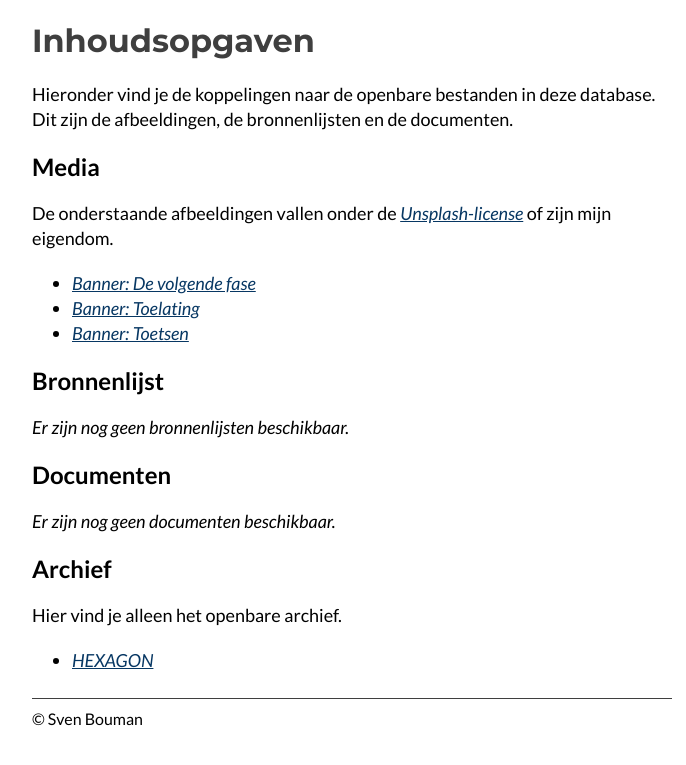
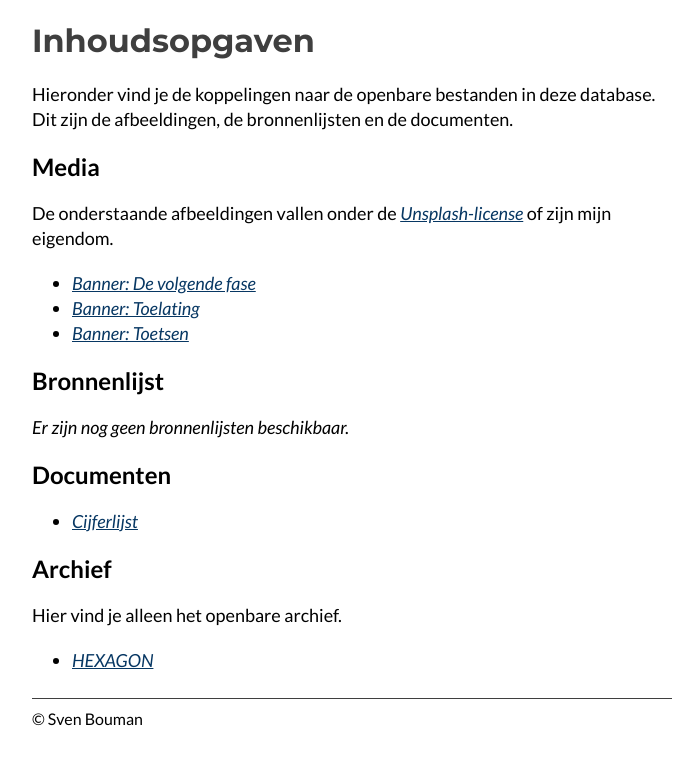
Before and after one commit to kevin-51/bronnen, a Jekyll site: the page built from index.md, in a window 1280 px wide. Shown: the top 765 px of the page, without its empty margins (288-974 px from the left). Built offline with Jekyll 4.4.1, drawn with Linux system fonts in a browser that asks for light colours.

Commit message:
Update index.md

```diff
--- a/index.md
+++ b/index.md
@@ -16,7 +16,7 @@ De onderstaande afbeeldingen vallen onder de [Unsplash-license](https://unsplash
 *Er zijn nog geen bronnenlijsten beschikbaar.*
 
 ## Documenten
-*Er zijn nog geen documenten beschikbaar.*
+* [Cijferlijst](/doc/ghl/cijferlijst)
 
 ## Archief
 Hier vind je alleen het openbare archief.
```
